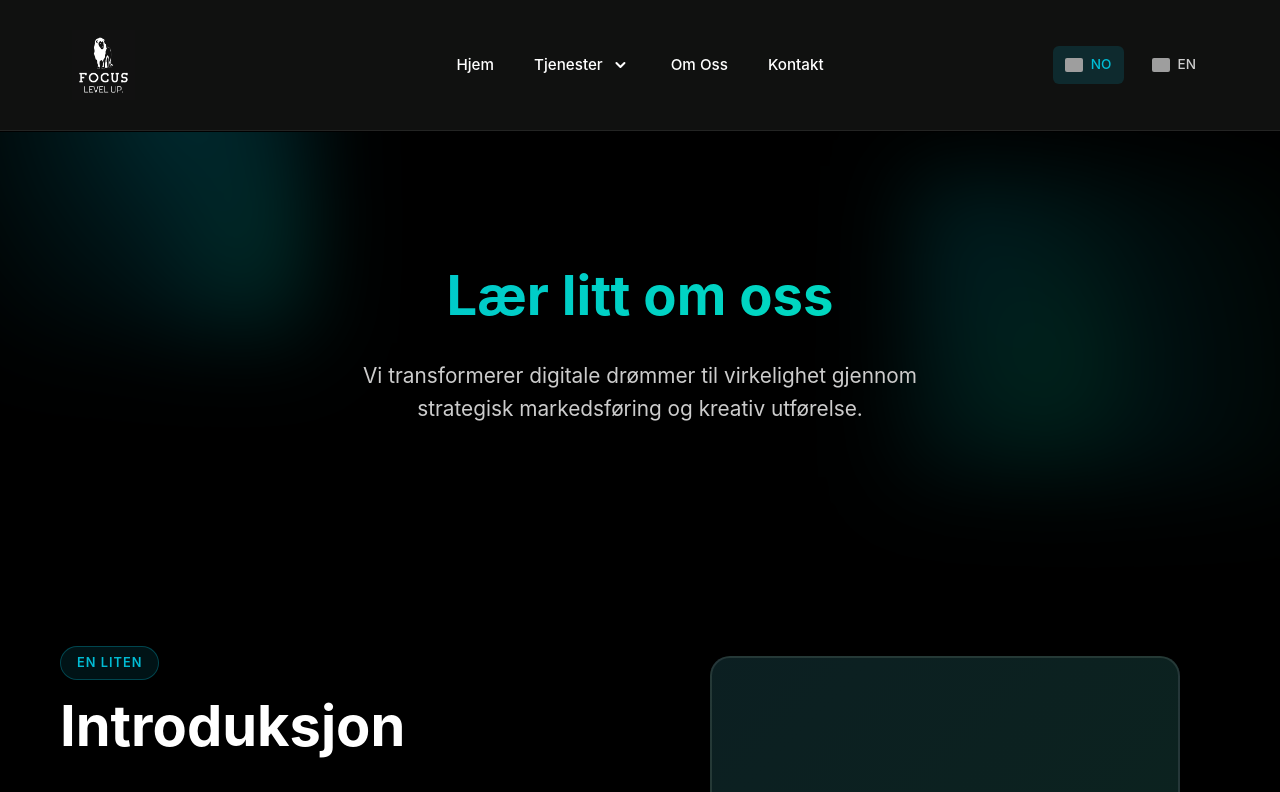
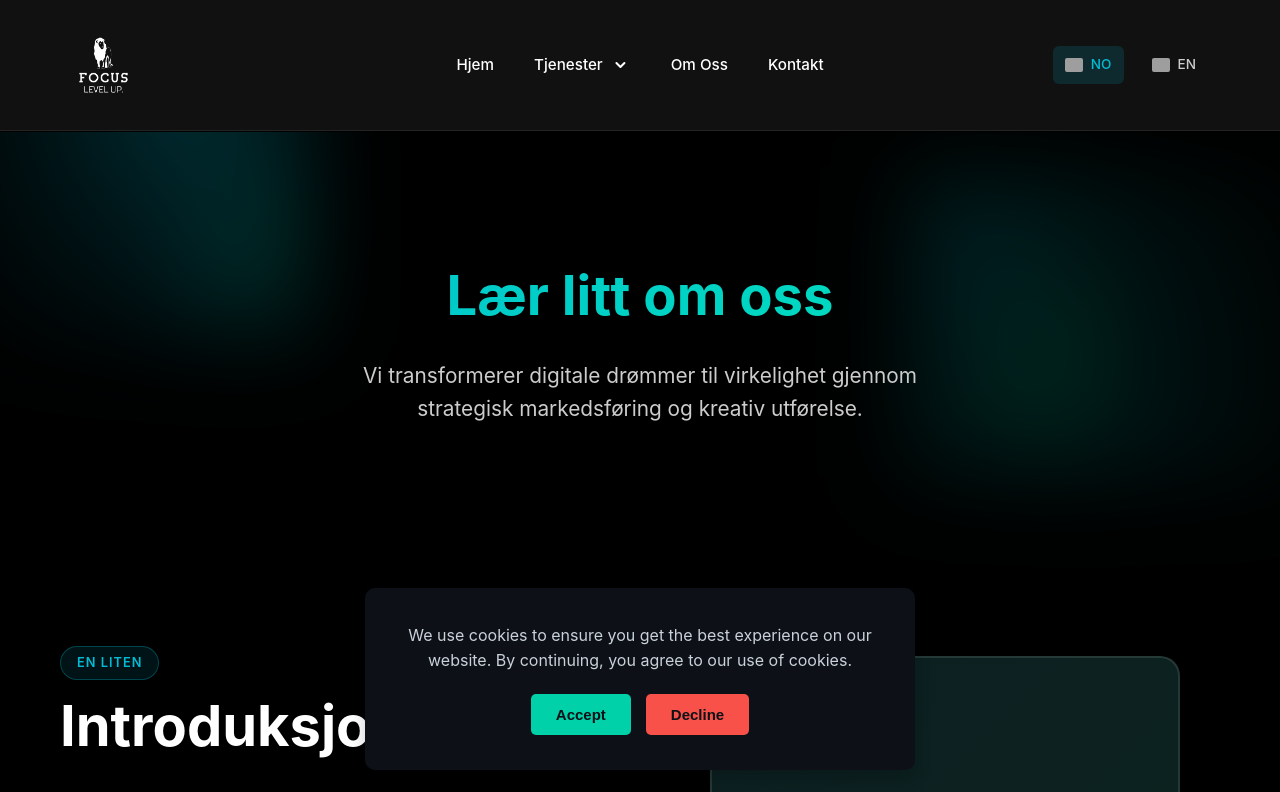
Before and after one commit to sigurdmaeland/focus-level-up, a React (Vite) app: page /about in a window 1280 px wide. Shown: the top 792 px of the page. Built offline with nearby package versions, Linux system fonts and the light colour scheme; grey boxes are pictures that could not be loaded.

Commit message:
hdhdhdhdh

```diff
--- a/package.json
+++ b/package.json
@@ -11,7 +11,9 @@
   },
   "dependencies": {
     "@emailjs/browser": "^4.4.1",
+    "lucide-react": "^0.553.0",
     "react": "^19.1.1",
+    "react-cookie-consent": "^9.0.0",
     "react-dom": "^19.1.1",
     "react-icons": "^5.5.0",
     "react-router-dom": "^7.9.5"
--- a/src/App.jsx
+++ b/src/App.jsx
@@ -1,5 +1,6 @@
 import { useState } from 'react'
 import { BrowserRouter as Router, Routes, Route } from 'react-router-dom';
+import CookieConsent from './components/CookieConsent'; // Importer biblioteket
 import Navbar from './components/Navbar';
 import Footer from './components/Footer';
 import Home from './pages/Home';
@@ -31,6 +32,7 @@ function App() {
           <Route path="/terms" element={<Terms />} />
         </Routes>
         <Footer />
+        <CookieConsent/>
       </Router>
     </>
   )
--- /dev/null
+++ b/src/components/CookieConsent.jsx
@@ -0,0 +1,116 @@
+import React, { useState, useEffect } from 'react';
+import { Cookie } from 'lucide-react';
+
+const CookieConsent = () => {
+  const [isVisible, setIsVisible] = useState(false);
+  const [showIcon, setShowIcon] = useState(false);
+
+  useEffect(() => {
+    const consent = localStorage.getItem('cookieConsent');
+    if (!consent) {
+      setIsVisible(true);
+    } else {
+      setShowIcon(true);
+    }
+  }, []);
+
+  const handleAccept = () => {
+    localStorage.setItem('cookieConsent', 'accepted');
+    setIsVisible(false);
+    setShowIcon(true);
+  };
+
+  const handleDecline = () => {
+    localStorage.setItem('cookieConsent', 'declined');
+    setIsVisible(false);
+    setShowIcon(true);
+  };
+
+  const handleOpenConsent = () => {
+    setIsVisible(true);
+    setShowIcon(false);
+  };
+
+  return (
+    <>
+      {isVisible && (
+        <div style={{
+          position: 'fixed',
+          bottom: '30px',
+          left: '50%',
+          transform: 'translateX(-50%)',
+          background: '#0D1117',
+          color: '#C9D1D9',
+          padding: '35px',
+          boxShadow: '0 8px 16px rgba(0, 0, 0, 0.2)',
+          borderRadius: '10px',
+          zIndex: 1000,
+          maxWidth: '550px',
+          textAlign: 'center',
+        }}>
+          <p style={{ margin: '0 0 20px', fontSize: '16px', lineHeight: '1.6' }}>
+            We use cookies to ensure you get the best experience on our website. By continuing, you agree to our use of cookies.
+          </p>
+          <div style={{ display: 'flex', justifyContent: 'center', gap: '15px' }}>
+            <button
+              onClick={handleAccept}
+              style={{
+                padding: '12px 25px',
+                background: '#00D1A9',
+                color: '#0D1117',
+                border: 'none',
+                borderRadius: '5px',
+                cursor: 'pointer',
+                fontSize: '15px',
+                fontWeight: 'bold',
+              }}
+            >
+              Accept
+            </button>
+            <button
+              onClick={handleDecline}
+              style={{
+                padding: '12px 25px',
+                background: '#F85149',
+                color: '#0D1117',
+                border: 'none',
+                borderRadius: '5px',
+                cursor: 'pointer',
+                fontSize: '15px',
+                fontWeight: 'bold',
+              }}
+            >
+              Decline
+            </button>
+          </div>
+        </div>
+      )}
+
+      {showIcon && (
+        <button
+          onClick={handleOpenConsent}
+          style={{
+            position: 'fixed',
+            bottom: '20px',
+            left: '20px',
+            background: '#0D1117',
+            color: '#C9D1D9',
+            border: 'none',
+            borderRadius: '50%',
+            width: '50px',
+            height: '50px',
+            display: 'flex',
+            alignItems: 'center',
+            justifyContent: 'center',
+            boxShadow: '0 4px 8px rgba(0, 0, 0, 0.2)',
+            cursor: 'pointer',
+          }}
+        >
+          <Cookie size={24} color="#C9D1D9" />
+        </button>
+      )}
+    </>
+  );
+};
+
+export default CookieConsent;
```
Also changed, not shown: 1 other file (tests, documents, lock files or other folders).
